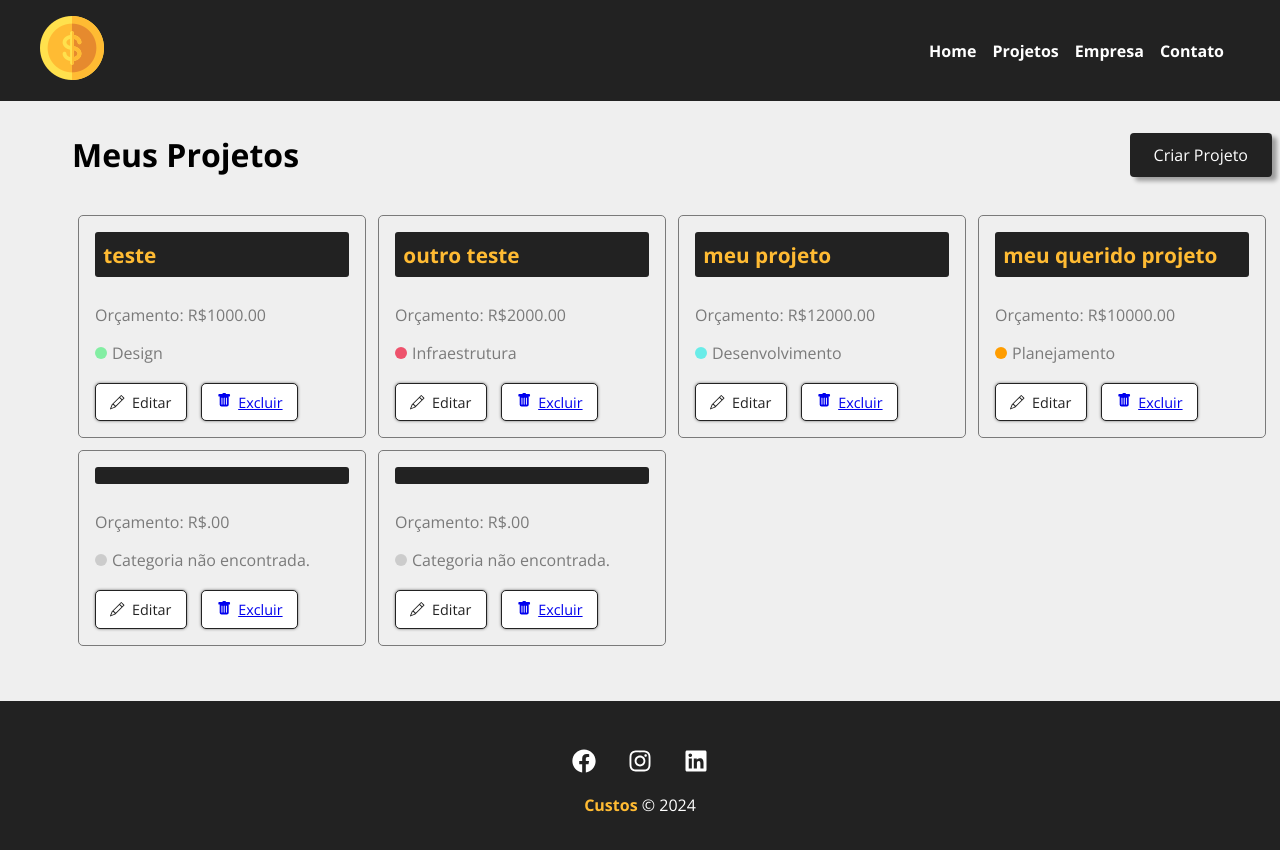
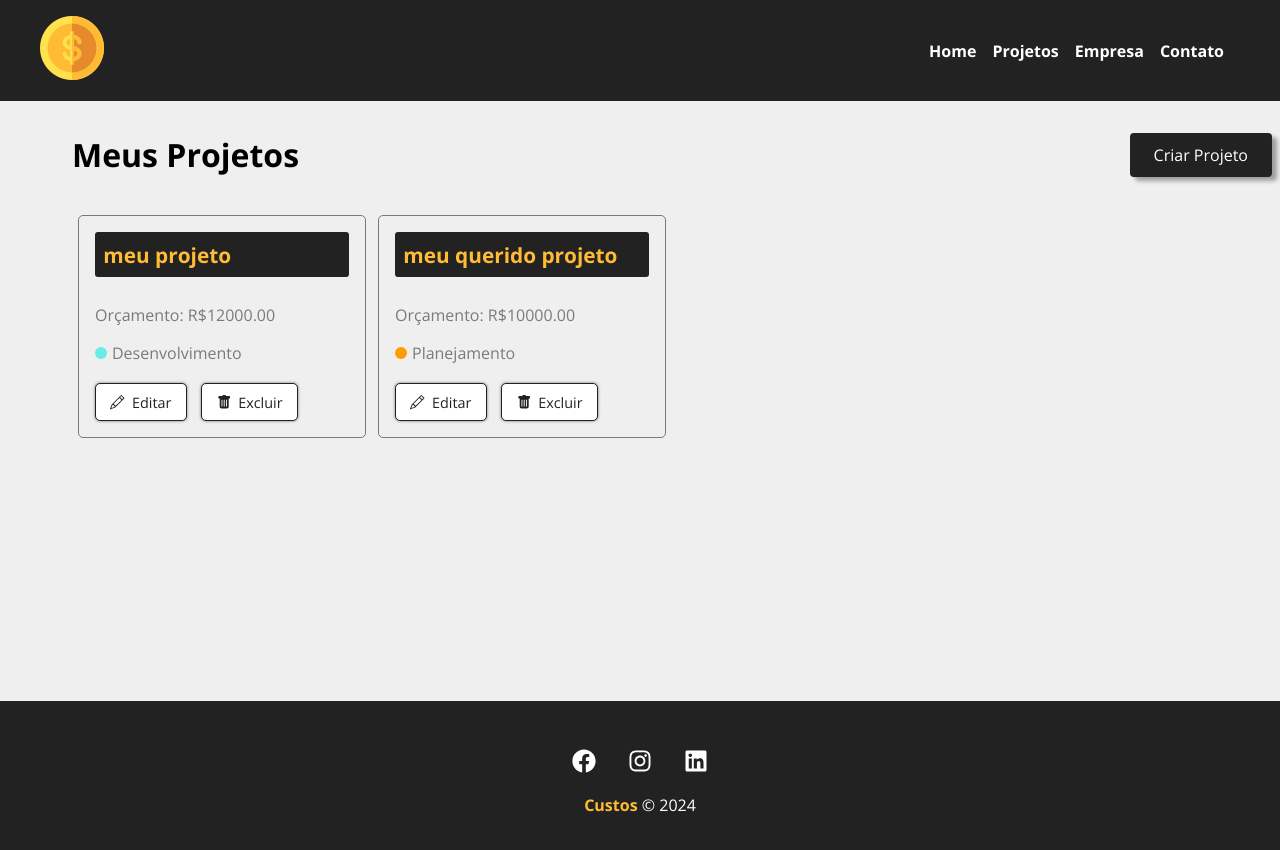
Before and after one commit to DanielleSantosss/projeto-custos-react, a React (Create React App) app: page /projects in a window 1280 px wide. Shown: the top 850 px of the page. Built offline with nearby package versions, Linux system fonts and the light colour scheme; data requests are answered from the project's data file.

Commit message:
removendo projetos e pág de edição

```diff
--- a/db.json
+++ b/db.json
@@ -1,27 +1,5 @@
 {
   "projects": [
-    {
-      "id": "5635",
-      "name": "teste",
-      "budget": "1000",
-      "category": {
-        "id": "1",
-        "name": "Design"
-      },
-      "cost": 0,
-      "services": []
-    },
-    {
-      "id": "291d",
-      "category": {
-        "id": "3",
-        "name": "Infraestrutura"
-      },
-      "name": "outro teste",
-      "budget": "2000",
-      "cost": 0,
-      "services": []
-    },
     {
       "id": "40f7",
       "name": "meu projeto",
@@ -41,16 +19,6 @@
         "id": "4",
         "name": "Planejamento"
       },
-      "cost": 0,
-      "services": []
-    },
-    {
-      "id": "dfa8",
-      "cost": 0,
-      "services": []
-    },
-    {
-      "id": "145d",
       "cost": 0,
       "services": []
     }
--- a/src/App.js
+++ b/src/App.js
@@ -5,6 +5,7 @@
 import NewProject from './components/pages/NewProject';
 import Contact from './components/pages/Contact';
 import Projects from './components/pages/Projects';
+import Project from  './components/pages/Project';
 
 import Container from './components/layout/Container';
 import Navbar from  './components/layout/Navbar';
@@ -27,6 +28,8 @@
             <Route exact path="/company" element={ <Company />}/>
 
             <Route exact path="/newproject" element={ <NewProject />}/>
+
+            <Route exact path="/project/:id" element={ <Project />}/>
           </Routes>
         </Container>
       <Footer/>
--- /dev/null
+++ b/src/components/pages/Project.jsx
@@ -0,0 +1,36 @@
+import React from  'react';
+import { useParams } from 'react-router-dom';
+import {useState, useEffect}  from "react";
+
+
+import styles from './Project.module.css'
+
+function Project(){
+
+    const {id} = useParams()
+
+    const [project, setProject] = useState([])
+
+    useEffect(() => {
+        fetch(`http://localhost:5000/projects/${id}`, {
+            method: 'GET',
+            headers: {
+                'Content-Type': 'application/json'
+            },
+        })
+        .then(response => response.json())
+        .then(data => {
+            setProject(data);
+        })
+        .catch(err => {
+            console.error('Error fetching project:', err);
+        });
+    }, [id]);
+
+    return(
+        <p>{project.name}</p>
+    )
+
+}
+
+export default Project;
--- a/src/components/pages/Projects.jsx
+++ b/src/components/pages/Projects.jsx
@@ -14,6 +14,7 @@
 
     const [projects, setProjects] = useState([]);
     const [removeLoading, setRemoveLoading] = useState(false);
+    const [projectMessage, setProjectMessage] = useState('')
 
     const location = useLocation()
     let message = ''
@@ -41,6 +42,21 @@
         }, 300)
     }, [])
 
+
+    function removeProject(id) {
+        fetch(`http://localhost:5000/projects/${id}`, {
+          method: 'DELETE',
+          headers: {
+            'Content-Type': 'application/json',
+          },
+        })
+          .then((resp) => resp.json())
+          .then((data) => {
+            setProjects(projects.filter((project) => project.id !== id))
+            setProjectMessage('Projeto removido com sucesso!')
+          })
+      }
+
     return(
         <div className={styles.projectContainer}>
             <div className={styles.titleContainer}>
@@ -48,7 +64,7 @@
                 <LinkButton to="/newproject" text="Criar Projeto"/>
             </div>
             {message && <Message type="success" msg={message}/>}
-
+            {projectMessage && <Message type="success" msg={projectMessage}/>}
             <Container customClass="start">
             {projects.length > 0 &&
                 projects.map((project) => (
@@ -58,6 +74,7 @@
                     budget={project.budget}
                     category={project.category ? project.category.name: 'Categoria não encontrada.'}
                     key={project.id}
+                    handleRemove={removeProject}
                 />
           ))}
             {!removeLoading && <Loading/>}
--- a/src/components/projects/ProjectCard.jsx
+++ b/src/components/projects/ProjectCard.jsx
@@ -6,6 +6,12 @@
 import {BsPencil, BsFillTrashFill} from  'react-icons/bs';
 
 function ProjectCard({id, name, budget, category, handleRemove}){
+
+    const remove = (e)  => {
+        e.preventDefault();
+        handleRemove(id);
+    }
+
     return(
         <div className={styles.projectCard}>
             <h4>{name}</h4>
@@ -16,13 +22,11 @@
                 <span className={`${styles[category.toLowerCase()]}`}></span> {category}
             </p>
             <div className={styles.projectCardActions}>
-                <Link to='/'>
+                <Link to={`/project/${id}`}>
                      <BsPencil/>Editar
                 </Link>
-                <button>
-                <Link to='/'>
-                    <BsFillTrashFill/>Excluir
-                </Link>
+                <button onClick={remove}>
+                    < BsFillTrashFill/>Excluir
                 </button>
             </div>
 
```
Also changed, not shown: src/components/pages/Project.module.css (added).
